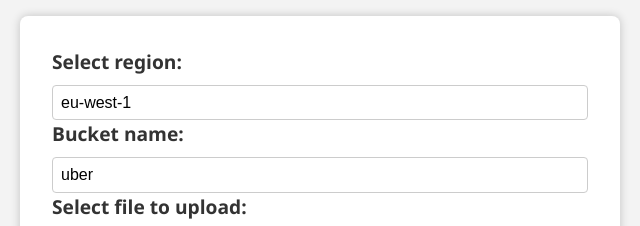
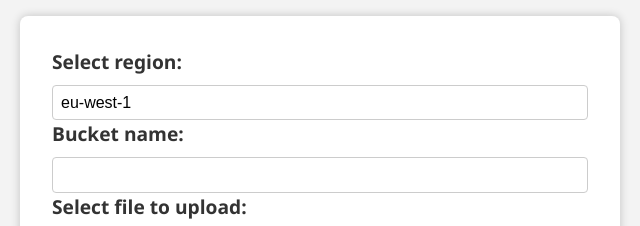
Before and after one commit to zdemopage/zdemopage.github.io, a plain HTML site: page s3.htm in a window 1280 px wide. Shown: the top 226 px of the page, 320-960 px from the left. Drawn offline with Linux system fonts and the light colour scheme.

Commit message:
Update s3.htm

```diff
--- a/s3.htm
+++ b/s3.htm
@@ -27,7 +27,7 @@
         <option value="ap-southeast-2">ap-southeast-2</option>
       </select>
       <label for="bucket">Bucket name:</label>
-      <input type="text" name="bucket" id="bucket" value="uber" />
+      <input type="text" name="bucket" id="bucket"/>
       <label for="file">Select file to upload:</label>
       <input type="file" name="file" id="fileInput" />
       <button type="button" id="upload-btn" onclick="uploadObject()">Upload</button>
```
